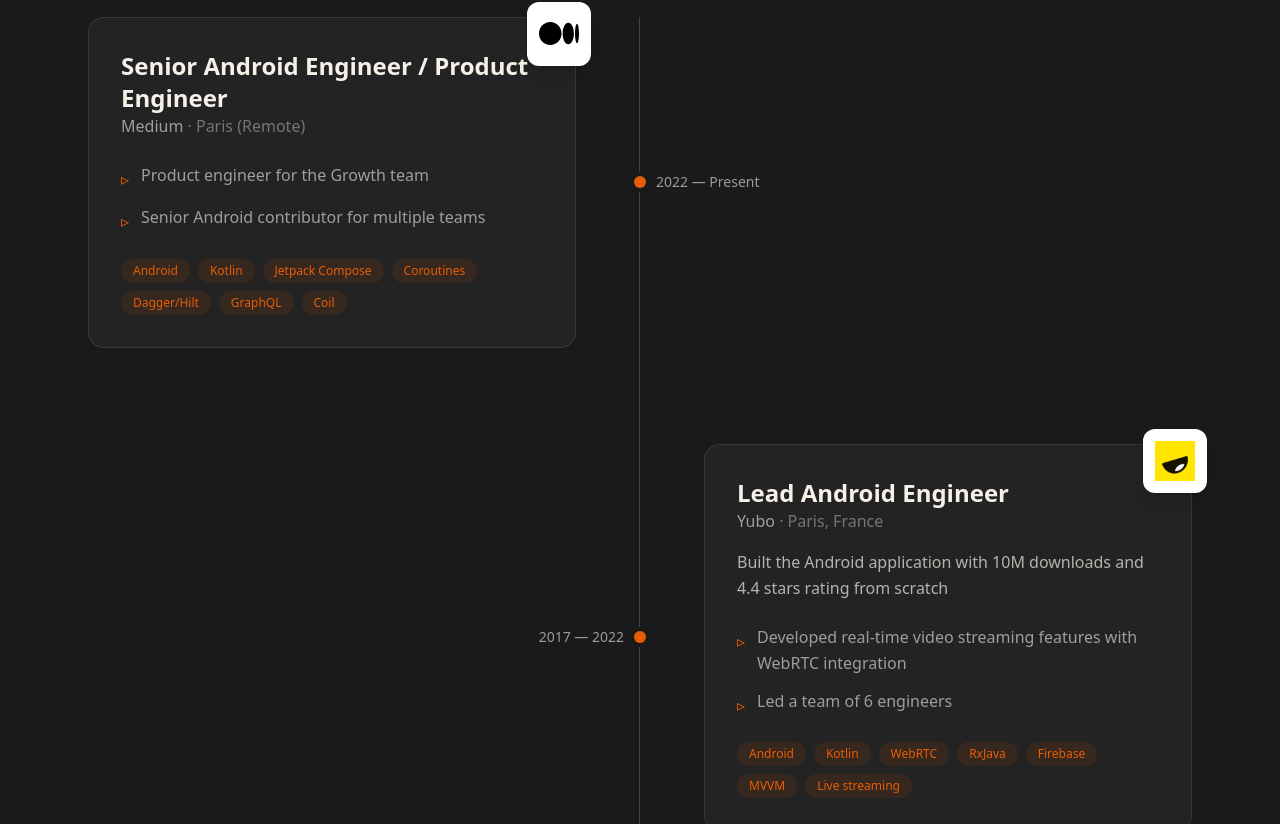
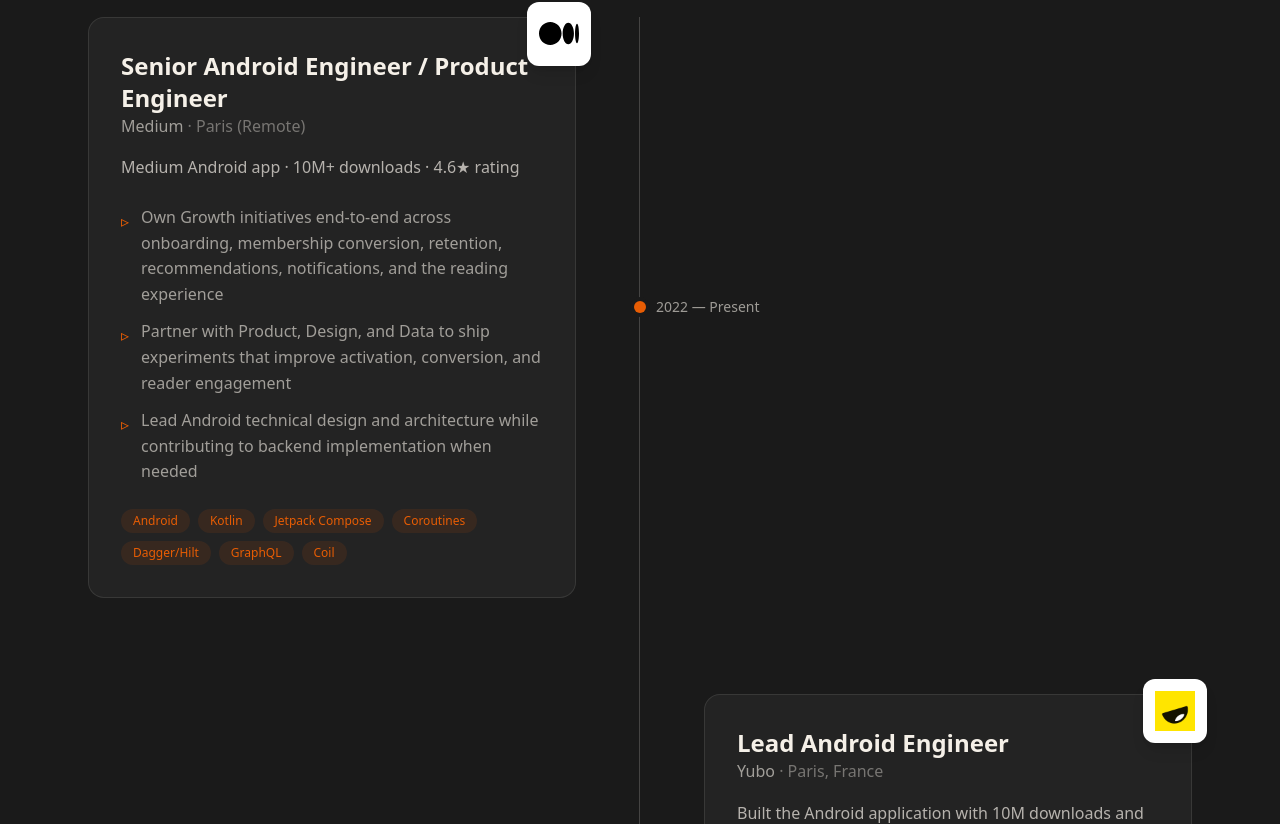
Before and after one commit to prcaen/prcaen.github.io, a React (Vite) app: page / in a window 1280 px wide. Shown: the part 1096-1920 px from the top of the page. Built offline with nearby package versions, Linux system fonts and the light colour scheme.

Commit message:
Improve resume positioning and Medium experience
Highlight product-focused impact, clarify the Medium Growth role, simplify the homepage resume action, and standardize app metrics.

```diff
--- a/public/resume.html
+++ b/public/resume.html
@@ -347,9 +347,9 @@
     <div class="section">
         <h2 class="section-title">Summary</h2>
         <p class="summary">
-            Senior Android Engineer with 13+ years of experience building mobile applications from startups to products reaching over 100 million users.
-            Specialized in Kotlin, Jetpack Compose, and product engineering. Passionate about creating delightful user experiences and leading technical teams.
-            Built and shipped 7+ Android applications, contributing to products used by millions worldwide.
+            Product-minded Senior Android Engineer with 14+ years of experience turning complex ideas into polished mobile experiences.
+            Specialized in Kotlin and Jetpack Compose, with end-to-end ownership from product definition and technical design through implementation, experimentation, and iteration.
+            Combines hands-on engineering with cross-functional leadership to improve activation, conversion, and engagement.
         </p>
     </div>
 
@@ -365,10 +365,14 @@
                 </div>
                 <div class="experience-date">2022 - Present</div>
             </div>
+            <div class="experience-description">
+                Medium Android app · 10M+ downloads · 4.6★ rating
+            </div>
             <div class="experience-missions">
                 <ul>
-                    <li>Product engineer for the Growth team</li>
-                    <li>Senior Android contributor for multiple teams</li>
+                    <li>Own Growth initiatives end-to-end across onboarding, membership conversion, retention, recommendations, notifications, and the reading experience</li>
+                    <li>Partner with Product, Design, and Data to ship experiments that improve activation, conversion, and reader engagement</li>
+                    <li>Lead Android technical design and architecture while contributing to backend implementation when needed</li>
                 </ul>
             </div>
             <div class="technologies">
@@ -392,7 +396,7 @@
                 <div class="experience-date">2017 - 2022</div>
             </div>
             <div class="experience-description">
-                Built the Android application with 10M downloads and 4.4 stars rating from scratch
+                Built the Android application with 10M+ downloads and 4.4★ rating from scratch
             </div>
             <div class="experience-missions">
                 <ul>
--- a/src/components/Hero.tsx
+++ b/src/components/Hero.tsx
@@ -95,7 +95,7 @@
                 <svg className="w-3.5 h-3.5" fill="none" viewBox="0 0 24 24" stroke="currentColor">
                   <path strokeLinecap="round" strokeLinejoin="round" strokeWidth={2} d="M12 10v6m0 0l-3-3m3 3l3-3m2 8H7a2 2 0 01-2-2V5a2 2 0 012-2h5.586a1 1 0 01.707.293l5.414 5.414a1 1 0 01.293.707V19a2 2 0 01-2 2z" />
                 </svg>
-                Download CV
+                Resume
               </a>
             </div>
 
--- a/src/data/experience.ts
+++ b/src/data/experience.ts
@@ -21,9 +21,11 @@
     location: "Paris (Remote)",
     startDate: "2022",
     endDate: "Present",
+    description: "Medium Android app · 10M+ downloads · 4.6★ rating",
     missions: [
-      "Product engineer for the Growth team",
-      "Senior Android contributor for multiple teams",
+      "Own Growth initiatives end-to-end across onboarding, membership conversion, retention, recommendations, notifications, and the reading experience",
+      "Partner with Product, Design, and Data to ship experiments that improve activation, conversion, and reader engagement",
+      "Lead Android technical design and architecture while contributing to backend implementation when needed",
     ],
     technologies: ["Android", "Kotlin", "Jetpack Compose", "Coroutines", "Dagger/Hilt", "GraphQL", "Coil"],
     logo: "/logos/medium.svg"
```
